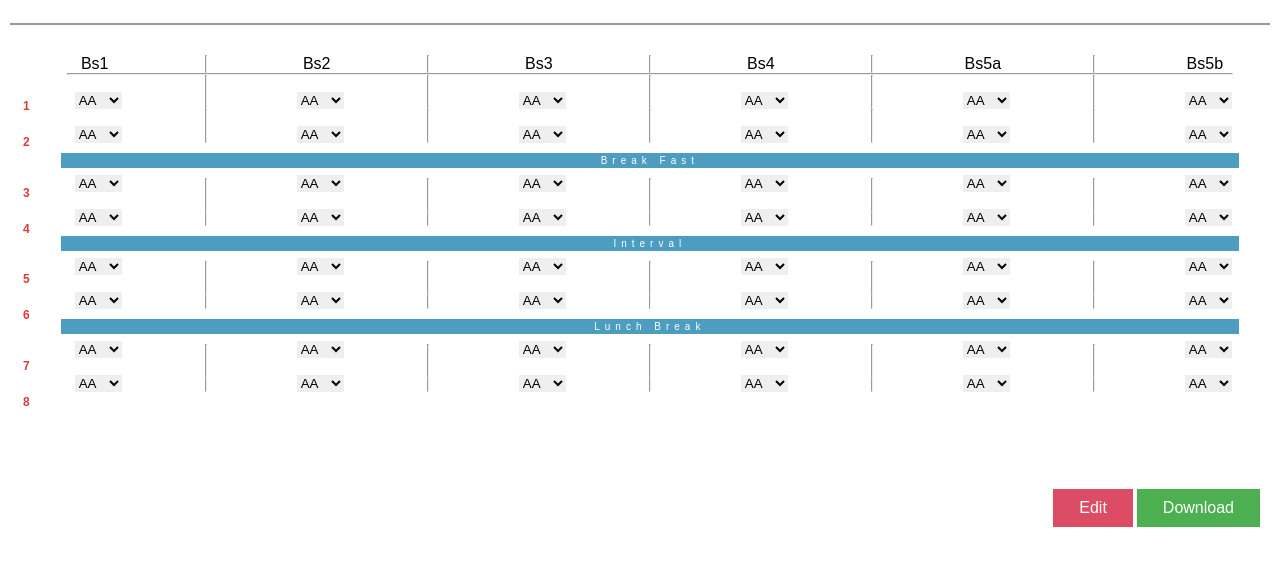
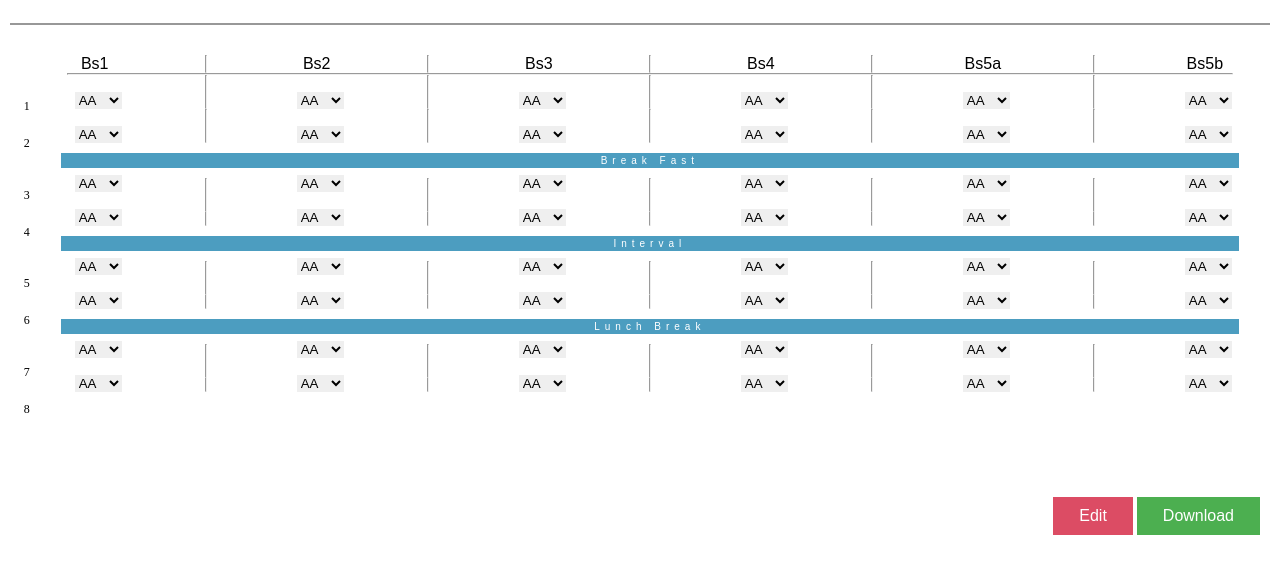
Before and after one commit to AnasbinKabeer/furistic, a website: page ggg.html in a window 1280 px wide. Shown: the part 251-824 px from the top of the page. Drawn offline with Linux system fonts and the light colour scheme.

Commit message:
Update style.css

```diff
--- a/public/css/style.css
+++ b/public/css/style.css
@@ -105,11 +105,11 @@ section {
 }
 
 .no {
-    font-family: 'Poppins', sans-serif;
+
+
+     font-family: poppins;
     font-size: 12px;
     margin-top: 22px;
-    color: #cc0000c2;
-    font-weight: 900;
 }
 
 .no_controller{
```
